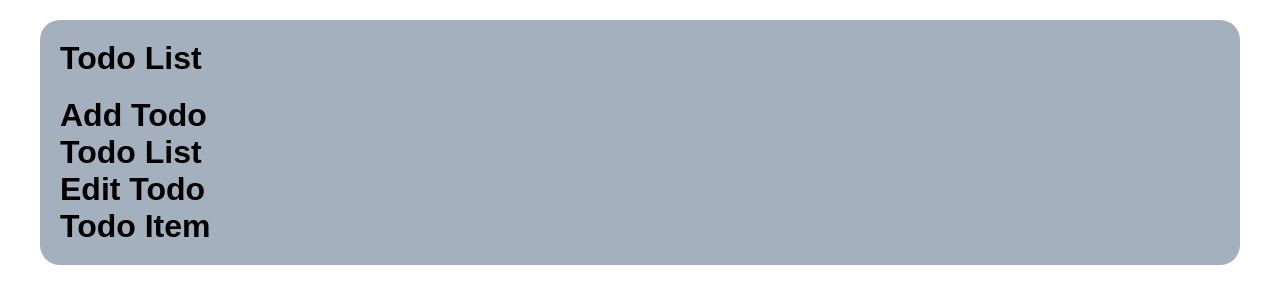
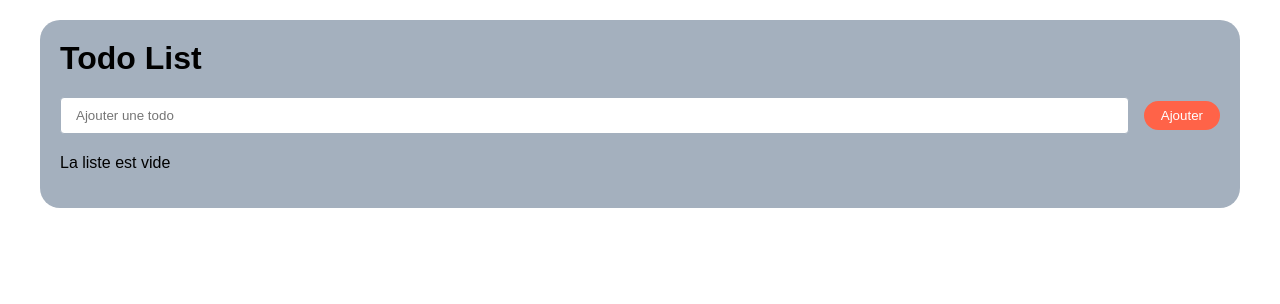
Before and after one commit to nelsonalgarve/dyma-todo, a React (Vite) app: page / in a window 1280 px wide. Shown: the top 304 px of the page. Built offline with nearby package versions, Linux system fonts and the light colour scheme.

Commit message:
4th commit

```diff
--- a/src/App.jsx
+++ b/src/App.jsx
@@ -1,18 +1,26 @@
 import { useState } from 'react';
 import AddTodo from './components/AddTodo';
-import EditTodo from './components/EditTodo';
-import TodoItem from './components/TodoItem';
 import TodoList from './components/TodoList';
 
 function App() {
+	const [todoList, setTodoList] = useState([]);
+
+	const addTodo = (content) => {
+		const todo = {
+			_id: crypto.randomUUID(),
+			content,
+			done: false,
+			edit: false,
+		};
+		setTodoList([...todoList, todo]);
+	};
+
 	return (
 		<div className="d-flex flex-row justify-content-center align-items-center p-20">
 			<div className="card p-20 container">
 				<h1 className="mb-20">Todo List</h1>
-				<AddTodo />
-				<TodoList />
-				<EditTodo />
-				<TodoItem />
+				<AddTodo addTodo={addTodo} />
+				<TodoList todoList={todoList} />
 			</div>
 		</div>
 	);
--- a/src/assets/styles/_themes.scss
+++ b/src/assets/styles/_themes.scss
@@ -23,3 +23,13 @@
 	border-radius: 20px;
 	background-color: var(--gray2);
 }
+
+input {
+	border-radius: 4px;
+	border: 1px solid var(--gray2);
+	padding: 10px 15px;
+	::placeholder {
+		font-family: var(-font-family);
+		color: red;
+	}
+}
--- a/src/components/AddTodo.jsx
+++ b/src/components/AddTodo.jsx
@@ -1,7 +1,41 @@
-function AddTodo() {
+/* eslint-disable react/prop-types */
+import { useState } from 'react';
+
+function AddTodo({ addTodo }) {
+	const [value, setValue] = useState('');
+
+	const handleChange = (e) => {
+		const inputValue = e.target.value;
+		setValue(inputValue);
+	};
+
+	const handleKeyDown = (e) => {
+		console.log(e);
+		if (e.code === 'Enter' && value.length) {
+			handleClick();
+		}
+	};
+
+	const handleClick = () => {
+		if (value.length) {
+			addTodo(value);
+			setValue('');
+		}
+	};
+
 	return (
-		<div>
-			<h1>Add Todo</h1>
+		<div className="d-flex flex-row justify-content-center align-items-center mb-20">
+			<input
+				type="text"
+				value={value}
+				placeholder="Ajouter une todo"
+				className="mr-15 flex-fill"
+				onKeyDown={handleKeyDown}
+				onChange={handleChange}
+			/>
+			<button onClick={handleClick} className="btn btn-primary">
+				Ajouter
+			</button>
 		</div>
 	);
 }
--- a/src/components/TodoList.jsx
+++ b/src/components/TodoList.jsx
@@ -1,7 +1,17 @@
-function TodoList() {
+/* eslint-disable react/prop-types */
+function TodoList({ todoList }) {
+	console.log(todoList);
 	return (
 		<div>
-			<h1>Todo List</h1>
+			{!todoList.length ? (
+				<p>La liste est vide</p>
+			) : (
+				<ul>
+					{todoList.map((e) => (
+						<li key={e._id}>{e.content}</li>
+					))}
+				</ul>
+			)}
 		</div>
 	);
 }
--- a/src/main.jsx
+++ b/src/main.jsx
@@ -4,7 +4,7 @@
 import './assets/styles/index.scss';
 
 ReactDOM.createRoot(document.getElementById('root')).render(
-	// <React.StrictMode>
-	<App />
-	// </React.StrictMode>
+	<React.StrictMode>
+		<App />
+	</React.StrictMode>
 );
```
